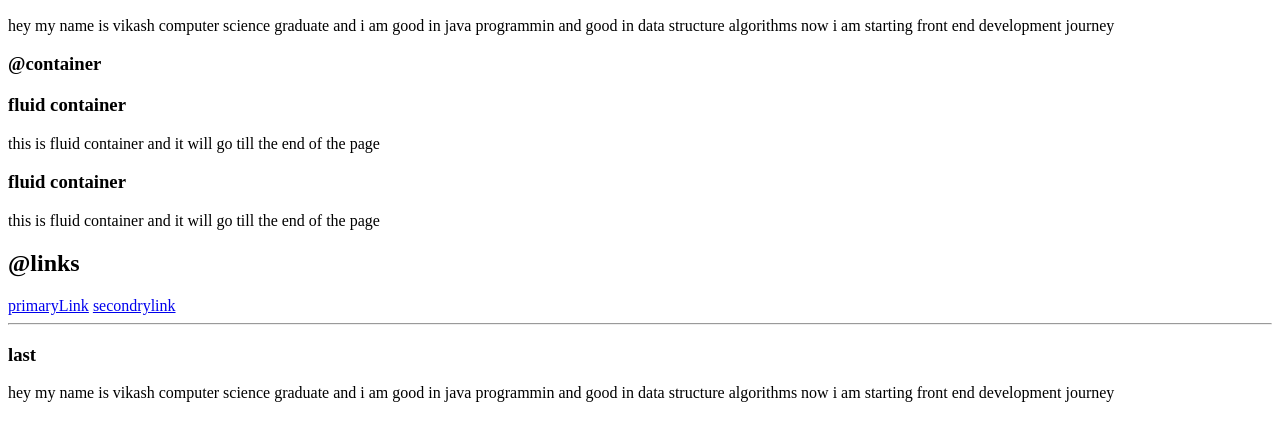
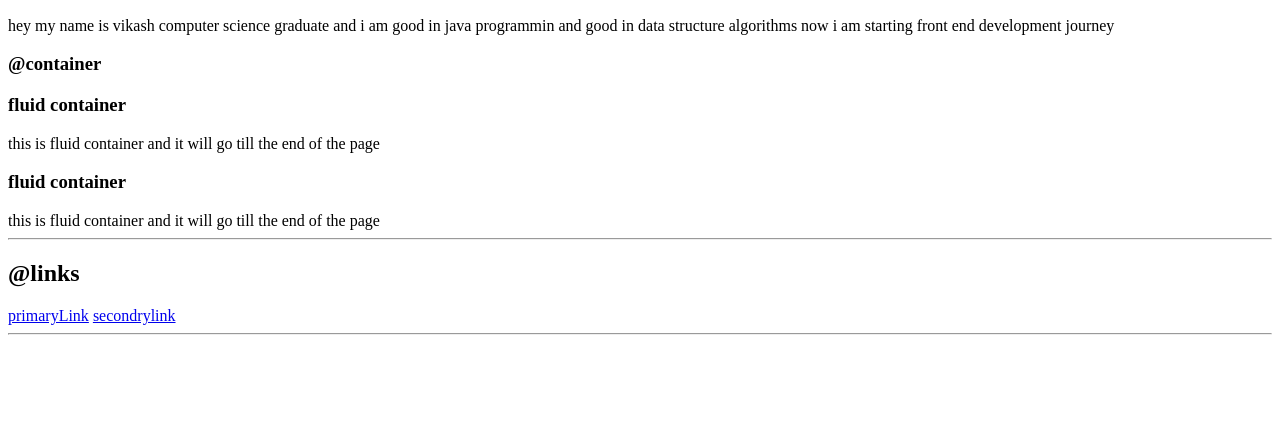
Before and after one commit to champvikash/Vikash_FSD_pf, a plain HTML site: page index.html in a window 1280 px wide. Shown: the part 273-714 px from the top of the page. Drawn offline with Linux system fonts and the light colour scheme.

Commit message:
refactor

```diff
--- a/index.html
+++ b/index.html
@@ -30,6 +30,9 @@
 <h3>fluid container</h3>
 <div>this is fluid container and it will go till the end of the page</div>
 
+
+<hr>
+
 <h2>@links</h2>
 
 <a href="/">primaryLink</a>
@@ -38,8 +41,6 @@
 <hr>
 
 
-<h3>last</h3>
-<p>hey my name is vikash computer science graduate and i am good in java programmin and good in data structure algorithms now i am starting front end development journey </p>
 
 
 </body>
```
